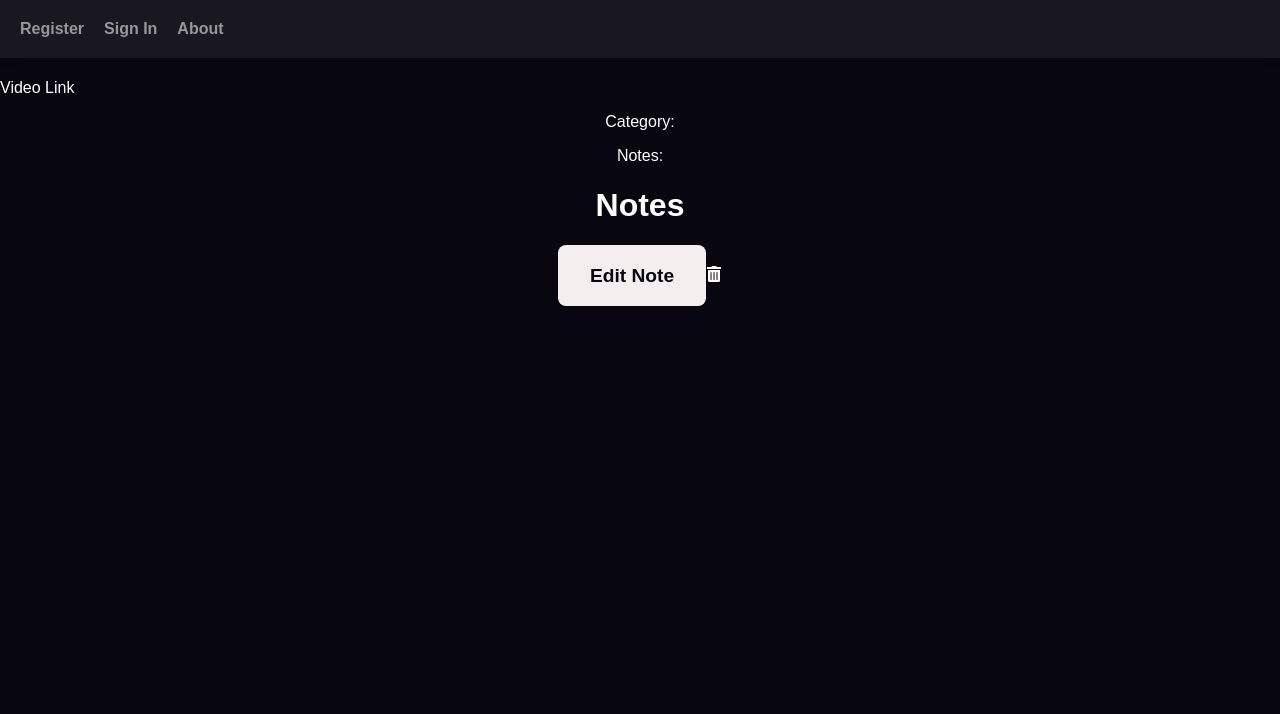
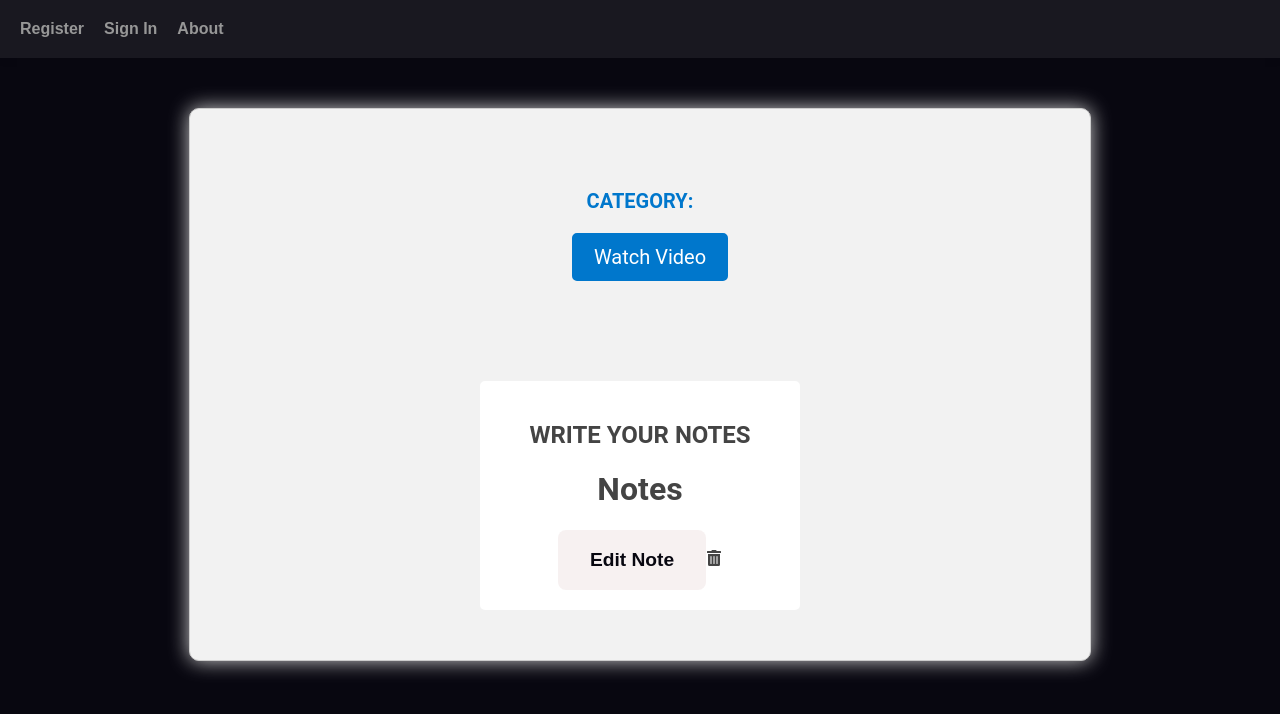
Before and after one commit to fuentesdominic/CodeUp, a React (Create React App) app: page /task/1/user/1 in a window 1280 px wide. Shown: the top 714 px of the page. Built offline with nearby package versions, Linux system fonts and the light colour scheme; no server answers.

Commit message:
task page styling

```diff
--- a/src/App.css
+++ b/src/App.css
@@ -475,3 +475,93 @@ and (orientation: landscape) {
         opacity: 0.5;
         cursor: not-allowed;
       }
+
+      .task-container {
+        margin: 50px auto;
+        padding: 50px;
+        border: 1px solid #ccc;
+        border-radius: 10px;
+        box-shadow: 0 0 20px #ccc;
+        max-width: 800px;
+        background-color: #f2f2f2;
+        text-align: center;
+        font-family: 'Roboto', sans-serif;
+        }
+
+        .task-header {
+        display: flex;
+        justify-content: center;
+        align-items: center;
+        margin-bottom: 30px;
+        text-align: center;
+        }
+
+        .task-title {
+        font-size: 36px;
+        margin: 0;
+        color: #444;
+        text-align: center;
+        }
+
+        .task-video-link {
+        font-size: 20px;
+        color: #fff;
+        text-decoration: none;
+        padding: 10px 20px;
+        border-radius: 5px;
+        transition: all 0.2s ease-in-out;
+        background: linear-gradient(to right, #0077cc, #0077cc 50%, #fff 50%);
+        background-size: 200% 100%;
+        background-position: left bottom;
+        border: 2px solid #0077cc;
+        margin-left: 20px;
+        }
+
+        .task-video-link:hover {
+        background-position: right bottom;
+        color: #0077cc;
+        transform: scale(1.1);
+        }
+
+        .task-content {
+        display: flex;
+        flex-wrap: wrap;
+        justify-content: center;
+        align-items: flex-start;
+        margin-top: 30px;
+        text-align: center;
+        }
+
+        .task-description {
+        font-size: 20px;
+        line-height: 1.5;
+        margin-right: 50px;
+        flex-basis: 60%;
+        text-align: center;
+        color: #444;
+        }
+
+        .task-notes {
+        flex-basis: 35%;
+        margin-top: 30px;
+        padding: 20px;
+        border-radius: 5px;
+        text-align: center;
+        color: #444;
+        background-color: #fff;
+        }
+
+        .task-notes-header {
+        font-size: 24px;
+        margin-bottom: 20px;
+        color: #444;
+        }
+
+        .task-category {
+        font-size: 20px;
+        margin-top: 30px;
+        text-transform: uppercase;
+        color: #0077cc;
+        font-weight: bold;
+        text-align: center;
+        }
--- a/src/pages/Task.js
+++ b/src/pages/Task.js
@@ -3,6 +3,7 @@ import { useLocation, useParams } from 'react-router-dom'
 import axios from "axios"
 import { useState, useEffect } from 'react'
 import { GetTasks } from '../services/TaskServices'
+
 
 const Task = () => {
   const { taskId } = useParams()
@@ -11,9 +12,7 @@ const Task = () => {
   const getTask = async () => {
     try {
       const res = await GetTasks(taskId)
-      // console.log(res)
       setTask(res)
-
     } catch (err) {
       console.log(err)
     }
@@ -23,18 +22,23 @@ const Task = () => {
     getTask()
   }, [])
 
+  return (
+    <div className='task-container'>
+      <h3 className='task-category'>Category: {task.category}</h3>
+      <div className='task-header'>
+        <h1 className='task-title'>{task.title}</h1>
+        <a href={task.videoLink} className='task-video-link'target="_blank" rel="noopener noreferrer">Watch Video</a>
+      </div>
+      <div className='task-content'>
+        <p className='task-description'>{task.content}</p>
+        <div className='task-notes'>
+          <h2 className='task-notes-header'>WRITE YOUR NOTES</h2>
+          <Notes taskId={task.id} />
+        </div>
+      </div>
 
-  return (
-    <div className='task'>
-      <h1>{task.title}</h1>
-      <p>{task.content}</p>
-      <a href={task.videoLink}>Video Link</a>
-      <p>Category: {task.category}</p>
-      <p>Notes: <div>
-        <Notes taskId={task.id} />
-      </div>
-      </p>
-    </div >
+    </div>
   )
 }
+
 export default Task
```
